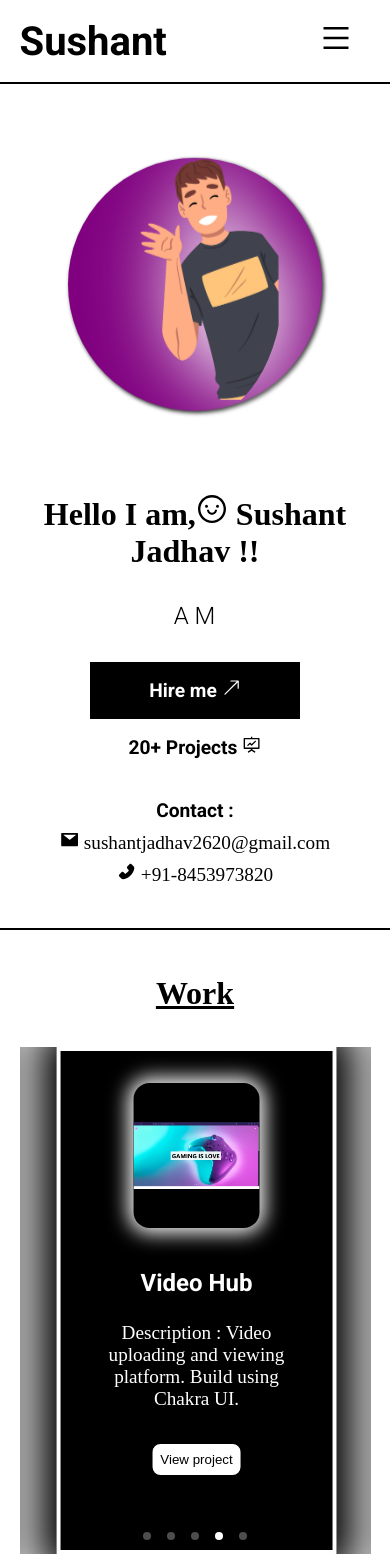
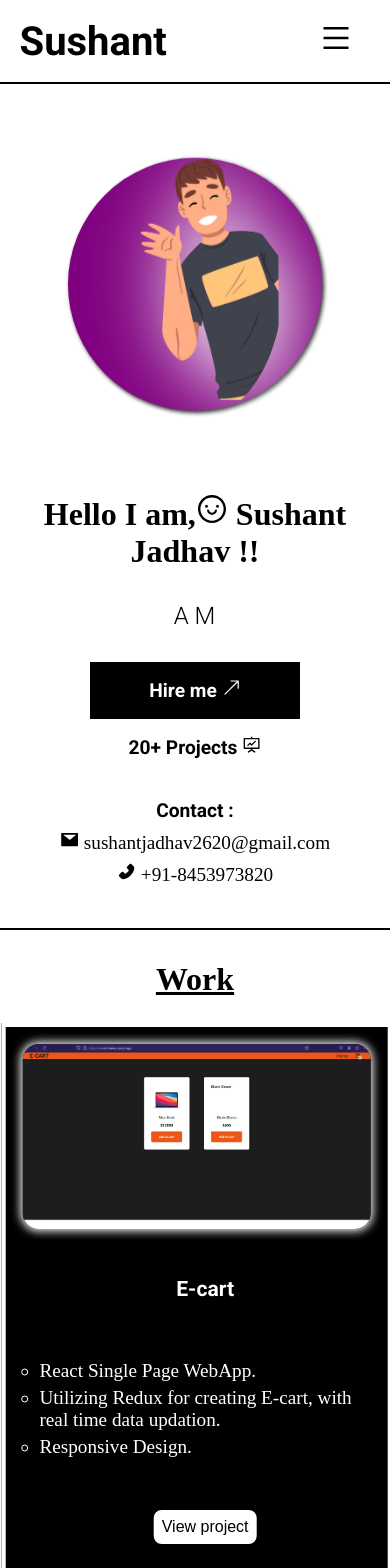
Before and after one commit to Sushantxyz/My_portfolio, a React (Create React App) app: page / in a window 390 px wide. Shown: the top 1568 px of the page. Built offline with nearby package versions, Linux system fonts and the light colour scheme.

Commit message:
Initial commit

```diff
--- a/src/components/Servics.jsx
+++ b/src/components/Servics.jsx
@@ -15,9 +15,8 @@ import cpp from "../assets/cppf.svg";
 import c from "../assets/cf.svg";
 // import java from "../assets/javatrans.webp";
 
-import java from "../assets/javaf.svg"
-import nodejs from "../assets/nodel.svg"
-
+import java from "../assets/javaf.svg";
+import nodejs from "../assets/nodel.svg";
 
 export const Servics = () => {
   const animations = {
@@ -44,6 +43,7 @@ export const Servics = () => {
   return (
     <>
       <div id="service-outer">
+    <h1 style={{textDecoration:"underline"}} >Skills</h1>
         <div id="services">
           <motion.div
             className="Box-1"
--- a/src/components/work.jsx
+++ b/src/components/work.jsx
@@ -4,7 +4,7 @@ import cryptomation from "../assets/Crptomationpic.jpg";
 import videohub from "../assets/videohub.jpg";
 import ecart from "../assets/e-cartpic.jpg";
 import blogapp from "../assets/blogapp.jpg";
-import portfolio from "../assets/portfoliopic.jpg"
+import portfolio from "../assets/portfoliopic.jpg";
 
 import "react-responsive-carousel/lib/styles/carousel.min.css";
 
@@ -20,7 +20,7 @@ export const Work = () => {
             showIndicators={true}
             showStatus={false}
             showThumbs={false}
-            interval={2000}
+            interval={3000}
             infiniteLoop={true}
             autoPlay={true}
           >
@@ -28,11 +28,21 @@ export const Work = () => {
               <img src={blogapp} alt=""></img>
               <section>
                 <h2>Blog-App(MERN STACK)</h2>
-                <p>
-                  Description: Developed a full-stack blog application using the
-                  MERN (MongoDB, Express.js, React, Node.js) stack for seamless
-                  end-to-end functionality..
-                </p>
+
+                <div>
+                  <ul>
+                    <li>
+                      Full Stack Applications enabling users to create update
+                      and delete the Posts.
+                    </li>
+                    <li>
+                      Used optimization techniques, Code splitting, Image Lazy
+                      Loading.
+                    </li>
+                    <li>Jwt tokens for user security</li>
+                    <li>Implimented Cloudinary as Media store.</li>
+                  </ul>
+                </div>
                 <a href="https://blogapp-frontend-psi.vercel.app/">
                   <button>View project</button>
                 </a>
@@ -43,9 +53,17 @@ export const Work = () => {
               <img src={cryptomation} alt="" />
               <section>
                 <h2>CryptoMation</h2>
-                <p>
-                  Description: Fetching Cryto Api and displaying it on device.
-                </p>
+                <div>
+                  <ul>
+                    <li>Fetching data from Api and Displaying data.</li>
+                    <li>React Single Page WebApp</li>
+                    <li>
+                      Utilized Chart.js for creating data visualization with
+                      real time data.
+                    </li>
+                    <li>Responsive Design.</li>
+                  </ul>
+                </div>
                 <a href="https://cryptomation-psi.vercel.app">
                   <button>View project</button>
                 </a>
@@ -56,7 +74,16 @@ export const Work = () => {
               <img src={ecart} alt="" />
               <section>
                 <h2>E-cart</h2>
-                <p>Description: E-cart Using redux to handel the operations</p>
+                <div>
+                  <ul>
+                    <li>React Single Page WebApp.</li>
+                    <li>
+                      Utilizing Redux for creating E-cart, with real time data
+                      updation.
+                    </li>
+                    <li>Responsive Design.</li>
+                  </ul>
+                </div>
                 <a href="https://e-cart-tawny.vercel.app">
                   <button>View project</button>
                 </a>
@@ -67,10 +94,18 @@ export const Work = () => {
               <img src={videohub} alt="" />
               <section>
                 <h2>Video Hub</h2>
-                <p>
-                  Description : Video uploading and viewing platform. Build
-                  using Chakra UI.
-                </p>
+                <div>
+                  <ul>
+                    <li>
+                      React Single Page WebApp for sharing and viewing videos.
+                    </li>
+                    <li>
+                      Utilizing Chakra-UI for creating beautiful and responsive
+                      website.
+                    </li>
+                    <li>Dual theme with beautiful Carousel.</li>
+                  </ul>
+                </div>
                 <a href="https://videohub-beryl.vercel.app">
                   <button>View project</button>
                 </a>
@@ -81,11 +116,16 @@ export const Work = () => {
               <img src={portfolio} alt="" />
               <section>
                 <h2>PortFolio</h2>
-                <p>
-                  Description: Prortfolio of myself ,my education,skills and
-                  other detais including projects that I have mad are included
-                  in the same.
-                </p>
+                <div>
+                  <ul>
+                    <li>
+                      Utlizing React's powerful libraries to produce beautiful
+                      animations.
+                    </li>
+                    <li>Website showcasing my work</li>
+                    <li>Firebased powered Contact form.</li>
+                  </ul>
+                </div>
                 <a href="https://my-portfolio-topaz-phi-91.vercel.app">
                   <button>View project</button>
                 </a>
--- a/src/styles/Work.scss
+++ b/src/styles/Work.scss
@@ -2,7 +2,7 @@
   width: 100%;
   min-height: 100vh;
   background-color: $bgcolor;
-  padding: 0 10%;
+  padding: 5vmax 10%;
   color: $colorb;
   background-color: $colorw;
   display: flex;
@@ -11,40 +11,40 @@
   justify-content: center;
   border-bottom: 2px solid $colorb;
   border-top: 2px solid $colorb;
-
   > h1 {
-    font:$headings;
+    font: $headings;
     width: 100%;
     text-align: center;
     object-fit: contain;
     text-decoration: underline;
-    padding: 1rem 0;
+    padding-bottom: 3vmax;
   }
 
   > section {
-    // border: 2px solid $colorb;
     width: 100%;
     height: 80%;
-    padding: 5%;
+    // padding: 5%;
     background-color: $colorw;
+    // box-shadow: 0 0 30px 5px $colorb;
 
     .workitems {
       margin: 0 auto;
-      width: 80%;
+      width: 100%;
       height: 30vmax;
       display: flex;
       justify-content: space-evenly;
       align-items: center;
-      padding: 2rem;
+      padding: 2vmax;
       background-color: $colorb;
       border: 4px solid $colorw;
-      box-shadow: 0 0 40px 20px $colorb;
+      box-shadow: 0 0 10px 2px $colorb;
       > img {
-        width:60%;
-        object-fit:contain;
+        width: 50%;
+        height: auto;
+        object-fit: contain;
         margin: 0 1rem;
         border-radius: 1rem;
-        box-shadow: 0 0 20px 5px $colorw;
+        box-shadow: 0 0 10px 2px $colorw;
       }
       > section {
         width: 40%;
@@ -52,17 +52,28 @@
         display: flex;
         flex-direction: column;
         align-items: center;
-        justify-content: center;
+        justify-content: space-evenly;
         color: $colorw;
+        padding-left: 2vmax;
         > h2 {
-          font:$subheadings;
-          font-size: 1.5rem;
-          margin-bottom: 3vmax;
-          // justify-self: flex-start;
+          font: $subheadings;
+          font-size: 2vmax;
+          margin-bottom: 1vmax;
+          margin-right: auto;
         }
-        >p{
+        > div {
           font: $text1;
-          margin-bottom: 2rem;
+          // margin-bottom: 2vmax;
+          > ul {
+            display: flex;
+            flex-direction: column;
+            align-items: flex-start;
+            font-size: 1.2rem;
+            > li {
+              text-align: left;
+              margin: 0.3vmax 0;
+            }
+          }
         }
         > a {
           > button {
@@ -73,8 +84,10 @@
             border: none;
             border-radius: 10px;
             transition: 0.3s ease-in;
+
             cursor: pointer;
             border: 2px solid black;
+            font-size: 1rem;
 
             &:hover {
               background-color: $colorb;
--- a/src/styles/colors.scss
+++ b/src/styles/colors.scss
@@ -26,7 +26,7 @@ $midp:purple;
 
 $main:600 3rem "Roboto";
 $headings: 700 2rem "san-serif";
-$subheadings:600 1.2rem "roboto";
+$subheadings:600 1.2rem "Roboto";
 $text1:500 1.2rem "san-serif";
 $text2:900 1.5rem "san-serif";
 $text3:600 1.1rem "san-serif";
--- a/src/styles/mediaquery.scss
+++ b/src/styles/mediaquery.scss
@@ -41,9 +41,9 @@
       display: block;
       position: absolute;
       width: 6px;
-      height: 100% ;
+      height: 100%;
       background: #000;
-      top: 0% ;
+      top: 0%;
       right: 50%;
     }
   }
@@ -122,9 +122,9 @@
       display: block;
       position: absolute;
       width: 6px;
-      height: 100% ;
+      height: 100%;
       background: #000;
-      top: 0% ;
+      top: 0%;
       right: 50%;
     }
   }
@@ -169,8 +169,24 @@
   }
 
   #work {
-    min-height: 60vh;
+    min-height: 75vh;
   }
+  .workitems {
+    height: 65vmax !important;
+    display: flex;
+    flex-direction: column;
+    > img {
+      width: 70% !important;
+    }
+    > section {
+      width: 100% !important;
+      >h2{
+          margin-right: 0 !important;
+          font-size: 2.5vmax !important;
+      }
+    }
+  }
+
   .mainwork1 {
     > section[id="worksection"] {
       .workitems {
@@ -231,15 +247,11 @@
         font-size: 1.2rem;
       }
     }
-    // >h1{
-    //     font-size: 2.5rem;
-    // }
   }
 }
 
 @media screen and (max-width: 820px) {
   #mainnav {
-    // padding: 0 5%;
     display: flex;
     justify-content: flex-start;
 
@@ -275,9 +287,9 @@
     width: 100% !important;
     height: 40vmax !important;
   }
-#projects{
-  min-height: 60vh;
-}
+  #projects {
+    min-height: 60vh;
+  }
   .pro1 {
     justify-content: space-around !important;
 
@@ -289,7 +301,6 @@
       width: 97% !important;
       margin-bottom: 1rem;
       justify-content: space-around;
-
     }
   }
 
@@ -311,20 +322,6 @@
       margin: 0 1.5rem;
     }
     width: 100%;
-    // flex-wrap:wrap ;
-    // justify-content: center;
-    // > div {
-    //   width: 30%;
-    //   height: 70%;
-    //   padding: 0 2rem;
-    //   > h3 {
-    //     transform: translateY(-200%);
-    //     padding: 0 0 0.5rem 0;
-    //   }
-    //   > p {
-    //     transform: translateY(-25%);
-    //   }
-    // }
   }
   #Contact {
     min-height: 50vh;
@@ -395,25 +392,23 @@
   }
 
   #work {
-    // padding: 4rem 0;
     padding: 0;
-    min-height: 80vh;
+    min-height: 85vh;
   }
 
   .workitems {
-    width: 80% !important;
-    height: 60vmax !important;
+    width: 100% !important;
+    height: 70vmax !important;
     flex-direction: column;
-    padding: 0.2rem;
-    // overflow: hidden !important;
-    box-shadow: 0 0 -10px -5pxpx $colorb;
+    box-shadow: none !important;
     > img {
       height: 50%;
-      width: 80%;
+      width: 100% !important;
       margin: 1rem 0;
       object-fit: contain !important;
     }
     > section {
+      padding: 0;
       width: 100% !important;
     }
   }
@@ -463,15 +458,13 @@
           }
         }
       }
-      >div{
-
-        >h2{
+      > div {
+        > h2 {
           font: 600 3vmax "san-serif" !important;
-          padding:0 !important;
+          padding: 0 !important;
         }
-        >p{
-
-          >img{
+        > p {
+          > img {
             width: 8vmax !important;
           }
         }
@@ -528,7 +521,7 @@
       > h3 {
         transform: translateY(-150%) !important;
       }
-      >p{
+      > p {
         transform: translateY(-80%) !important;
       }
     }
```
Also changed, not shown: src/components/header.jsx (+28 -9 lines), 1 other file (tests, documents, lock files or other folders). Lines whose indentation alone changed are shown as unchanged.
